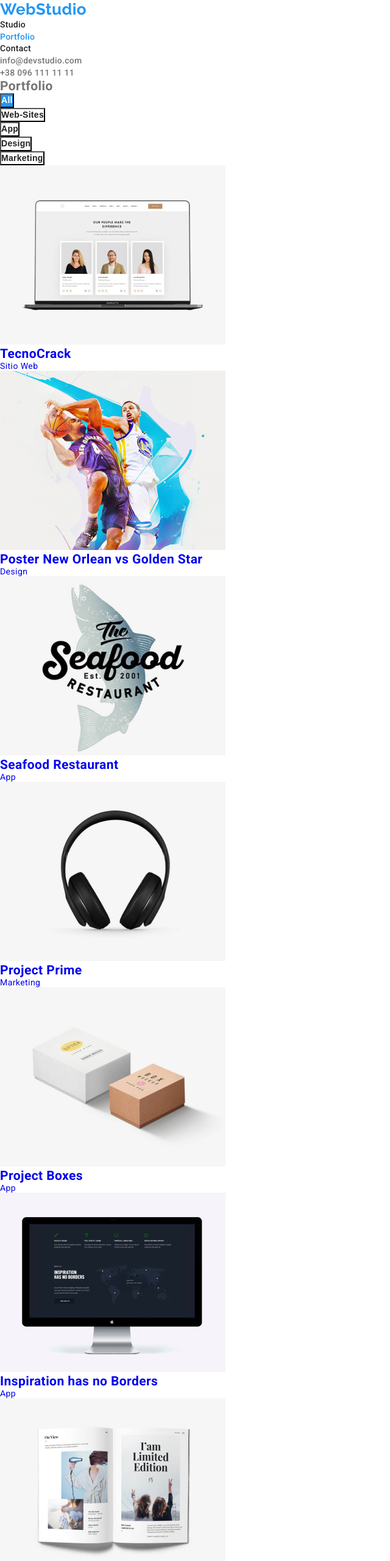
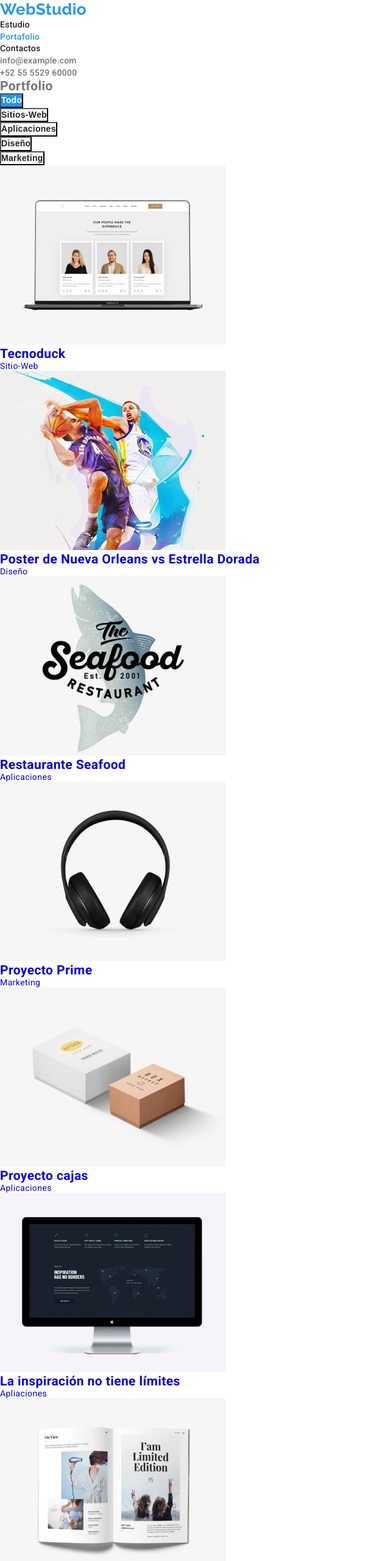
Before and after one commit to Diana1989-c/goit-markup-hw-02, a plain HTML site: page portafolio.html in a window 1280 px wide. Shown: the top 2560 px of the page at 61% size, without its empty margins (0-640 px from the left). Drawn offline with Linux system fonts and the light colour scheme.

Commit message:
correciones

```diff
--- a/portafolio.html
+++ b/portafolio.html
@@ -11,108 +11,108 @@
 </head>
 
 <body>
-  <!-- Header section -->
+  <!-- sección Header -->
   <header>
     <nav>
       <!-- Logo  -->
       <a class="logo" href="./index.html">WebStudio</a>
       <!-- menu  -->
       <ul class="nav-menu list">
-        <li><a class="page " href="./index.html">studio</a></li>
-        <li><a class="page current" href="./portfolio.html">portfolio</a></li>
-        <li><a class="page " href="">contact</a></li>
+        <li><a class="page " href="./index.html">Estudio</a></li>
+        <li><a class="page current" href="./portfolio.html">Portafolio</a></li>
+        <li><a class="page " href="">Contactos</a></li>
       </ul>
     </nav>
-    <!-- contacts  -->
+    <!-- contactos  -->
     <ul class="contacts-menu list">
-      <li><a class="item" href="#">info@devstudio.com</a> </li>
-      <li><a class="item" href="#">+38 096 111 11 11</a></li>
+      <li><a class="item" href="#">info@example.com</a> </li>
+      <li><a class="item" href="#">+52 55 5529 60000</a></li>
     </ul>
   </header>
 
   <main>
     <section class="section portfolio">
       <h1>Portfolio</h1>
-      <!-- Menu tabs  -->
+      <!-- tabla Menú  -->
       <ul class="list">
-        <li><button class="button current" type="button">All</button></li>
-        <li><button class="button" type="button">Web-Sites</button></li>
-        <li><button class="button" type="button">App</button></li>
-        <li><button class="button" type="button">Design</button></li>
+        <li><button class="button current" type="button">Todo</button></li>
+        <li><button class="button" type="button">Sitios-web</button></li>
+        <li><button class="button" type="button">Aplicaciones</button></li>
+        <li><button class="button" type="button">Diseño</button></li>
         <li><button class="button" type="button">Marketing</button></li>
       </ul>
 
-      <!-- card list  -->
+      <!-- Tarjetas lista  -->
       <ul class="list">
         <li>
           <a href="#" class="link">
-            <img src="./images/img_portfolio1.jpg" alt="TecnoCrack website" width="370">
-            <h2 class="portfolio-title">TecnoCrack</h2>
-            <p class="portfolio-text">Sitio Web</p>
+            <img src="./images/img_portfolio1.jpg" alt="Tecnoduck Sitio-Web" width="370">
+            <h2 class="portfolio-title">Tecnoduck</h2>
+            <p class="portfolio-text">Sitio-Web</p>
           </a>
         </li>
 
         <li>
           <a href="#" class="link">
-            <img src="./images/img_portfolio2.jpg" alt="Poster New Orlean vs Golden Star" width="370">
-            <h2 class="portfolio-title">Poster New Orlean vs Golden Star</h2>
-            <p class="portfolio-text">Design</p>
+            <img src="./images/img_portfolio2.jpg" alt="Poster de Nueva Orleans vs Estrella Dorada Diseño" width="370">
+            <h2 class="portfolio-title">Poster de Nueva Orleans vs Estrella Dorada</h2>
+            <p class="portfolio-text">Diseño</p>
           </a>
         </li>
 
         <li>
           <a href="#" class="link">
-            <img src="./images/img_portfolio3.jpg" alt="Seafood Restaurant App" width="370">
-            <h2 class="portfolio-title">Seafood Restaurant </h2>
-            <p class="portfolio-text">App</p>
+            <img src="./images/img_portfolio3.jpg" alt="Restaurante Seafood Aplicaciones" width="370">
+            <h2 class="portfolio-title">Restaurante Seafood </h2>
+            <p class="portfolio-text">Aplicaciones</p>
           </a>
         </li>
 
         <li>
           <a href="#" class="link">
-            <img src="./images/img_portfolio4.jpg" alt="Project Prime Marketing" width="370">
-            <h2 class="portfolio-title">Project Prime</h2>
+            <img src="./images/img_portfolio4.jpg" alt="Proyecto Prime Marketing" width="370">
+            <h2 class="portfolio-title">Proyecto Prime</h2>
             <p class="portfolio-text">Marketing</p>
           </a>
         </li>
 
         <li>
           <a href="#" class="link">
-            <img src="./images/img_portfolio5.jpg" alt="Project Boxes App" width="370">
-            <h2 class="portfolio-title">Project Boxes</h2>
-            <p class="portfolio-text">App</p>
+            <img src="./images/img_portfolio5.jpg" alt="Proyecto cajas Aplicaciones" width="370">
+            <h2 class="portfolio-title">Proyecto cajas</h2>
+            <p class="portfolio-text">Aplicaciones</p>
           </a>
         </li>
 
         <li>
           <a href="#" class="link">
-            <img src="./images/img_portfolio6.jpg" alt="Inspiration has no Borders" width="370">
-            <h2 class="portfolio-title">Inspiration has no Borders</h2>
-            <p class="portfolio-text">App</p>
+            <img src="./images/img_portfolio6.jpg" alt="La inspiración no tiene límites Apliaciones" width="370">
+            <h2 class="portfolio-title">La inspiración no tiene límites</h2>
+            <p class="portfolio-text">Apliaciones</p>
           </a>
         </li>
 
         <li>
           <a href="#" class="link">
-            <img src="./images/img_portfolio7.jpg" alt="Limited Edition Design" width="370">
-            <h2 class="portfolio-title">Limited Edition</h2>
-            <p class="portfolio-text">Design</p>
+            <img src="./images/img_portfolio7.jpg" alt="Edición limitada Diseño" width="370">
+            <h2 class="portfolio-title">Edición limitada</h2>
+            <p class="portfolio-text">Diseño</p>
           </a>
         </li>
 
         <li>
           <a href="#" class="link">
-            <img src="./images/img_portfolio8.jpg" alt="Project LAB MArketing" width="370">
-            <h2 class="portfolio-title">Project LAB</h2>
+            <img src="./images/img_portfolio8.jpg" alt="Proyect LAB Marketing" width="370">
+            <h2 class="portfolio-title">Proyect LAB</h2>
             <p class="portfolio-text">Marketing</p>
           </a>
         </li>
 
         <li>
           <a href="#" class="link">
-            <img src="./images/img_portfolio9.jpg" alt="Growing Bussines App" width="370">
-            <h2 class="portfolio-title">Growing Bussines</h2>
-            <p class="portfolio-text">App</p>
+            <img src="./images/img_portfolio9.jpg" alt="Negocio en crecimientos Aplicaciones" width="370">
+            <h2 class="portfolio-title">Negocio en crecimiento</h2>
+            <p class="portfolio-text">Aplicaciones</p>
           </a>
         </li>
       </ul>
@@ -124,13 +124,14 @@
     <address>
       <ul>
         <li>
-          <a class="contact" href="#" target="_blank" rel="noopener noreferrer">Kiev, avenida. Lesy Ukrainkiy, 26</a>
+          <a class="contact" href="#" target="_blank" rel="noopener noreferrer">Calz. Ticomán 500, Ciudad de México,
+            CDMX, México</a>
         </li>
         <li>
-          <a class="contact" href="mailto:info@devstudio.com">info@devstudio.com</a>
+          <a class="contact" href="mailto:info@example.com">info@example.com</a>
         </li>
         <li>
-          <a class="contact" href="tel:380961111111">+38 096 111 11 11</a>
+          <a class="contact" href="tel:+52 55 5529 6000">+52 55 5529 6000</a>
         </li>
       </ul>
     </address>
```
Also changed, not shown: css/styles.css (+4 -4 lines), index.html (+44 -40 lines).
